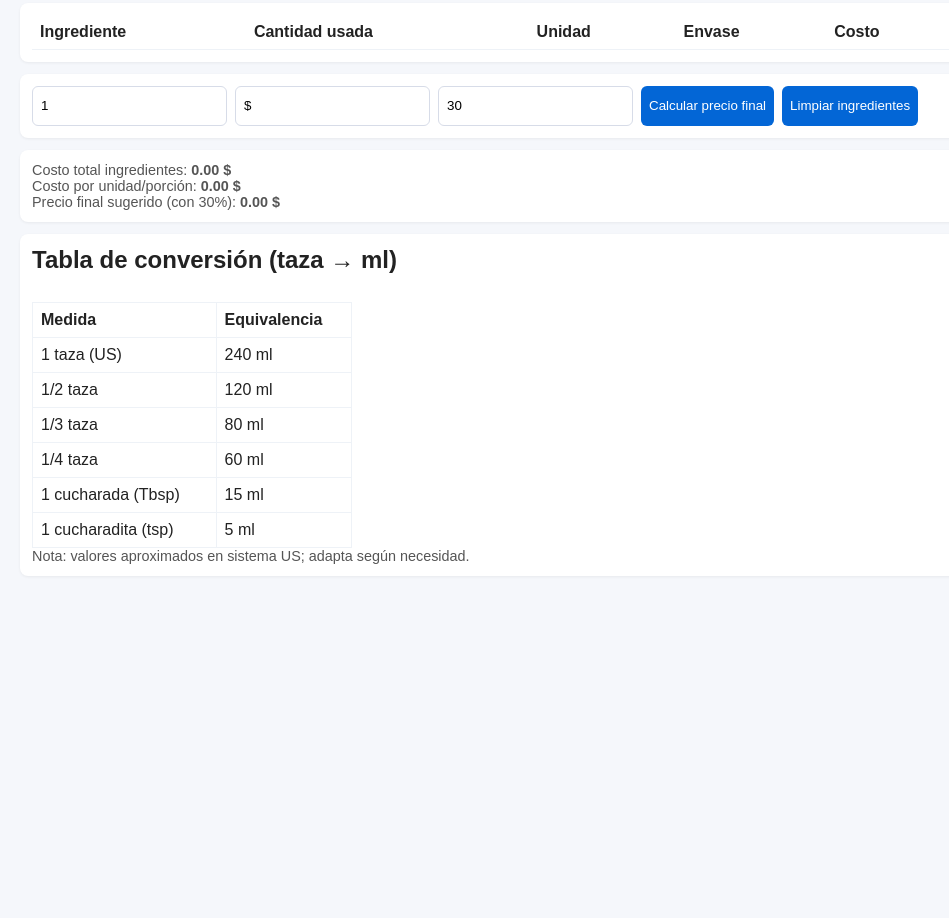
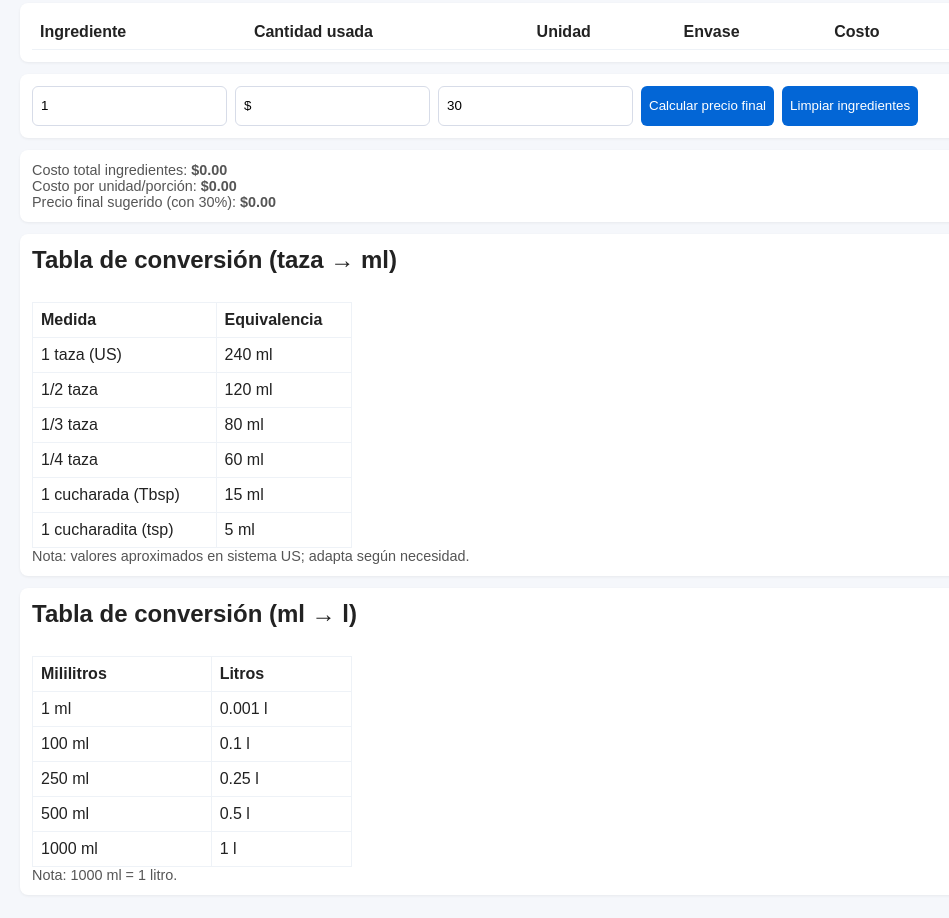
Before and after one commit to RudySanchez94/calculadora, a plain HTML site: page index.html in a window 1280 px wide. Shown: the part 216-1134 px from the top of the page, without its empty margins (130-1079 px from the left). Before the commit the page ends 824 px from the top, so only its background shows below. Drawn offline with Linux system fonts and the light colour scheme.

Commit message:
Add files via upload

```diff
--- a/index.html
+++ b/index.html
@@ -91,6 +91,25 @@
       </div>
       <div class="small">Nota: valores aproximados en sistema US; adapta según necesidad.</div>
     </div>
+
+    <div class="card conversion-card">
+      <h2>Tabla de conversión (ml → l)</h2>
+      <div class="table-wrap">
+        <table class="conversion-table">
+          <thead>
+            <tr><th>Mililitros</th><th>Litros</th></tr>
+          </thead>
+          <tbody>
+            <tr><td>1 ml</td><td>0.001 l</td></tr>
+            <tr><td>100 ml</td><td>0.1 l</td></tr>
+            <tr><td>250 ml</td><td>0.25 l</td></tr>
+            <tr><td>500 ml</td><td>0.5 l</td></tr>
+            <tr><td>1000 ml</td><td>1 l</td></tr>
+          </tbody>
+        </table>
+      </div>
+      <div class="small">Nota: 1000 ml = 1 litro.</div>
+    </div>
   </div>
 
   <script src="script.js"></script>
--- a/script.js
+++ b/script.js
@@ -72,6 +72,7 @@ function addIngredient(){
 
 function renderTable(){
   tbody.innerHTML = ''
+  const currency = document.getElementById('currency') ? document.getElementById('currency').value || '$' : '$'
   ingredients.forEach((ing, i)=>{
     const costPerUnit = ing.price / ing.totalQuantity
     const costUsed = costPerUnit * ing.usedQuantity
@@ -81,7 +82,7 @@ function renderTable(){
       <td>${ing.usedQuantity}</td>
       <td>${ing.unit}</td>
       <td>${ing.totalQuantity} ${ing.totalUnit || ''}</td>
-      <td>${formatMoney(costUsed)}</td>
+      <td>${formatMoney(costUsed, currency)}</td>
       <td>
         <button class="edit-btn" data-i="${i}">Editar</button>
         <button class="remove-btn" data-i="${i}">Eliminar</button>
@@ -131,7 +132,7 @@ function calculateTotals(){
 function renderSummary(){
   const totalCost = calculateTotals()
   const yieldVal = parseFloat(document.getElementById('yield').value) || 1
-  const currency = document.getElementById('currency').value || '€'
+  const currency = document.getElementById('currency').value || '$'
   const markup = parseFloat(document.getElementById('markup').value) || 0
 
   const costPerUnit = yieldVal>0 ? totalCost / yieldVal : totalCost
@@ -145,9 +146,18 @@ function renderSummary(){
   saveState()
 }
 
-function formatMoney(v, currency='€'){
+function formatMoney(v, currency='$'){
   if(isNaN(v)) v=0
-  return (Math.round(v*100)/100).toFixed(2) + ' ' + currency
+  const amount = (Math.round(v*100)/100).toFixed(2)
+  const cur = (currency || '').toString()
+  // Prefix when dollar or USD
+  if(cur.includes('$') || cur.toUpperCase().includes('USD')){
+    // If user entered just 'USD', show '$' prefix
+    const symbol = cur.includes('$') ? cur : '$'
+    return symbol + amount
+  }
+  // Default: suffix with currency string
+  return amount + ' ' + cur
 }
 
 // load saved state and initial render
```
